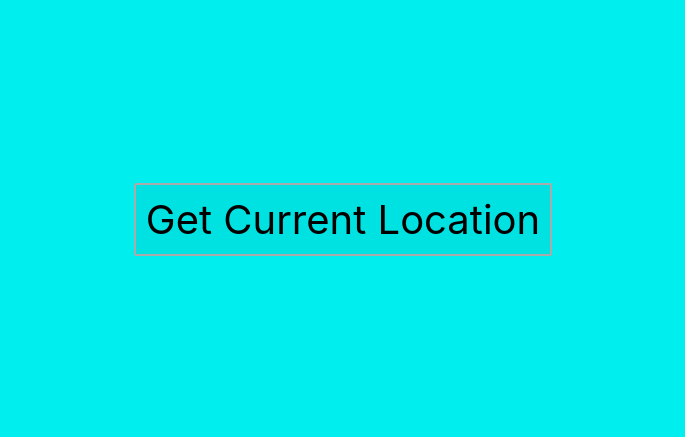
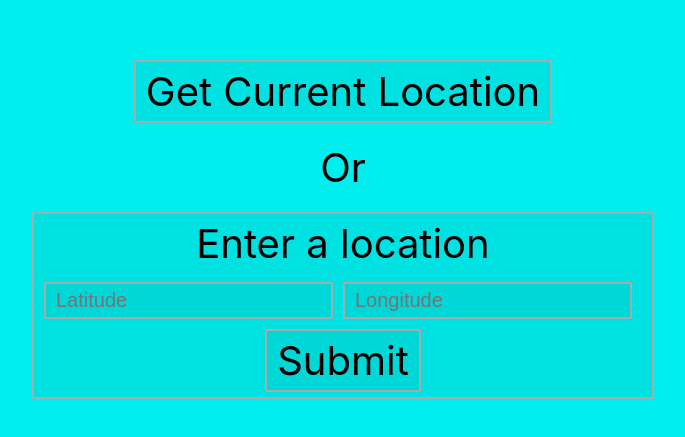
Before and after one commit to JamesNarayanan/weather, a React (Create React App) app: page / in a window 1280 px wide. Shown: the part 171-608 px from the top of the page, without its empty margins (297-982 px from the left). Built offline with nearby package versions, Linux system fonts and the light colour scheme.

Commit message:
Added selection of other locations
Can enter other locations with longitude and latitude

```diff
--- a/src/App.css
+++ b/src/App.css
@@ -22,10 +22,25 @@ body {
 	font-size: 2.5em;
 }
 
-#getCurLocBtn {
-	padding: 10px;
+#otherLoc {
+	display: flex;
+	align-items: center;
+	justify-content: center;
+	flex-direction: column;
+}
+
+.button, #otherLoc, #getLocWrapper input {
+	padding: 5px 10px;
 	border: 2px solid #aaa;
 	border-radius: 2px;
-	margin-bottom: 20px;
 	background: rgba(0, 0, 0, .05);
 }
+
+.button {
+	cursor: pointer;
+}
+
+#getLocWrapper input {
+	font-size: .5em;
+	margin-right: 10px;
+}
--- a/src/App.js
+++ b/src/App.js
@@ -9,7 +9,7 @@ class App extends Component {
 	constructor(props) {
 		super(props);
 
-		this.state = {selectedDay: 0, haveLocation: false};
+		this.state = {selectedDay: 0, haveLocation: false, lat: '', lon: ''};
 
 		this.handleDayClick = this.handleDayClick.bind(this);
 		this.getLocation = this.getLocation.bind(this);
@@ -20,7 +20,11 @@ class App extends Component {
 		this.setState({selectedDay: dayNumber});
 	}
 
-	getLocation(lat, lon) {
+	getLocation() {
+		var lat = this.state.lat;
+		var lon = this.state.lon;
+		if(!lat || !lon)
+			return;
 		this.setState({haveLocation: true});
 		Weather.searchWeather(lat, lon).then(data => {
 			this.setState({days: data});
@@ -28,14 +32,9 @@ class App extends Component {
 	}
 
 	getCurrentLocation() {
-		this.setState({haveLocation: true});
-		var lat, lon;
 		navigator.geolocation.getCurrentPosition(position => {
-			lat = position.coords.latitude;
-			lon = position.coords.longitude;
-			Weather.searchWeather(lat, lon).then(data => {
-				this.setState({days: data});
-			});
+			this.setState({lat: position.coords.latitude, lon: position.coords.longitude});
+			this.getLocation();
 		});
 	}
 
@@ -43,7 +42,16 @@ class App extends Component {
 		if(!this.state.haveLocation) {
 			return (
 				<div id="getLocWrapper" className="wrapper">
-					<div onClick={this.getCurrentLocation} id="getCurLocBtn">Get Current Location</div>
+					<div onClick={this.getCurrentLocation} className="button">Get Current Location</div>
+					<div style={{margin: "20px"}}>Or</div>
+					<div id="otherLoc">
+						<div>Enter a location</div>
+						<div>
+							<input placeholder="Latitude" type="number" value={this.state.lat} onChange={event => this.setState({lat: event.target.value})}></input>
+							<input placeholder="Longitude" type="number" value={this.state.lon} onChange={event => this.setState({lon: event.target.value})}></input>
+						</div>
+						<div onClick={this.getLocation} className="button" style={{marginTop: "10px"}}>Submit</div>
+					</div>
 				</div>
 			);
 		} else if(this.state.days) {
```
